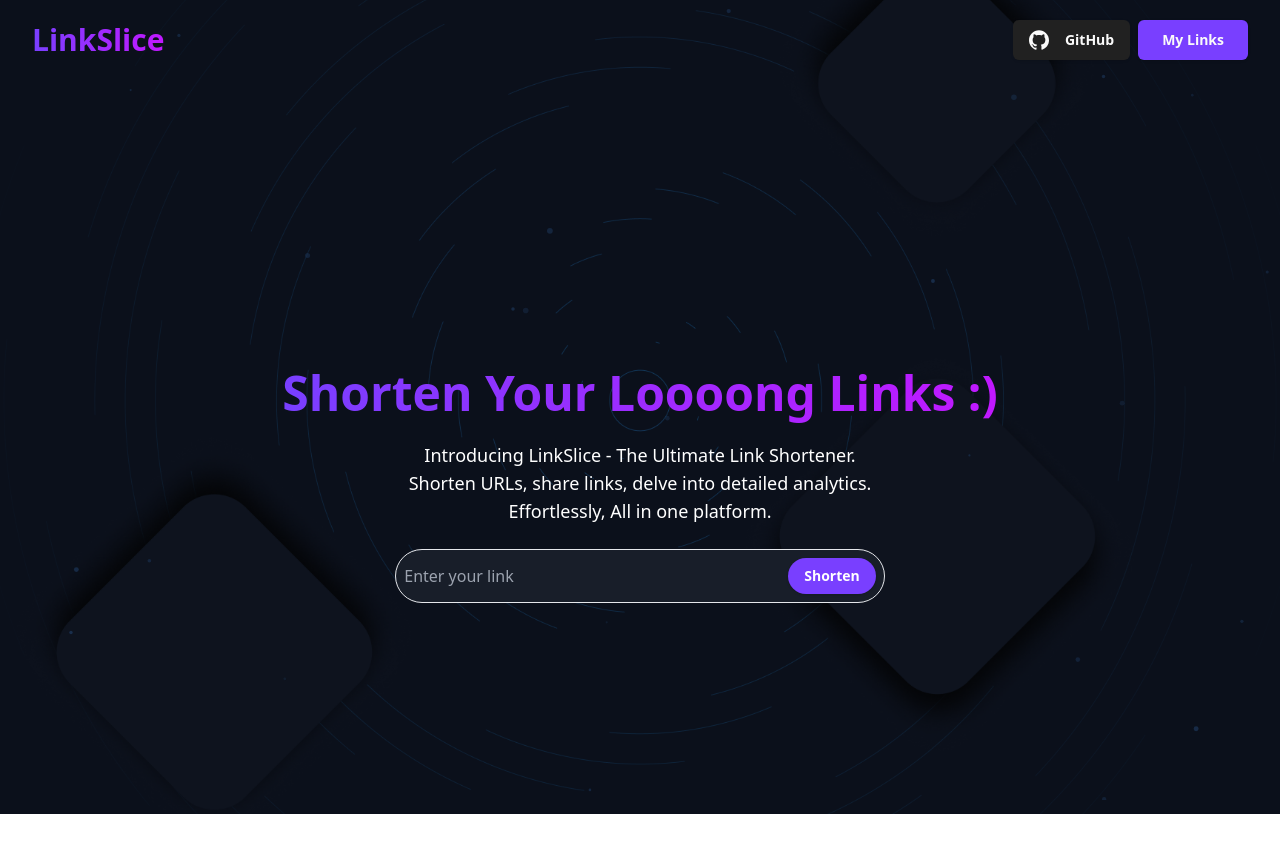
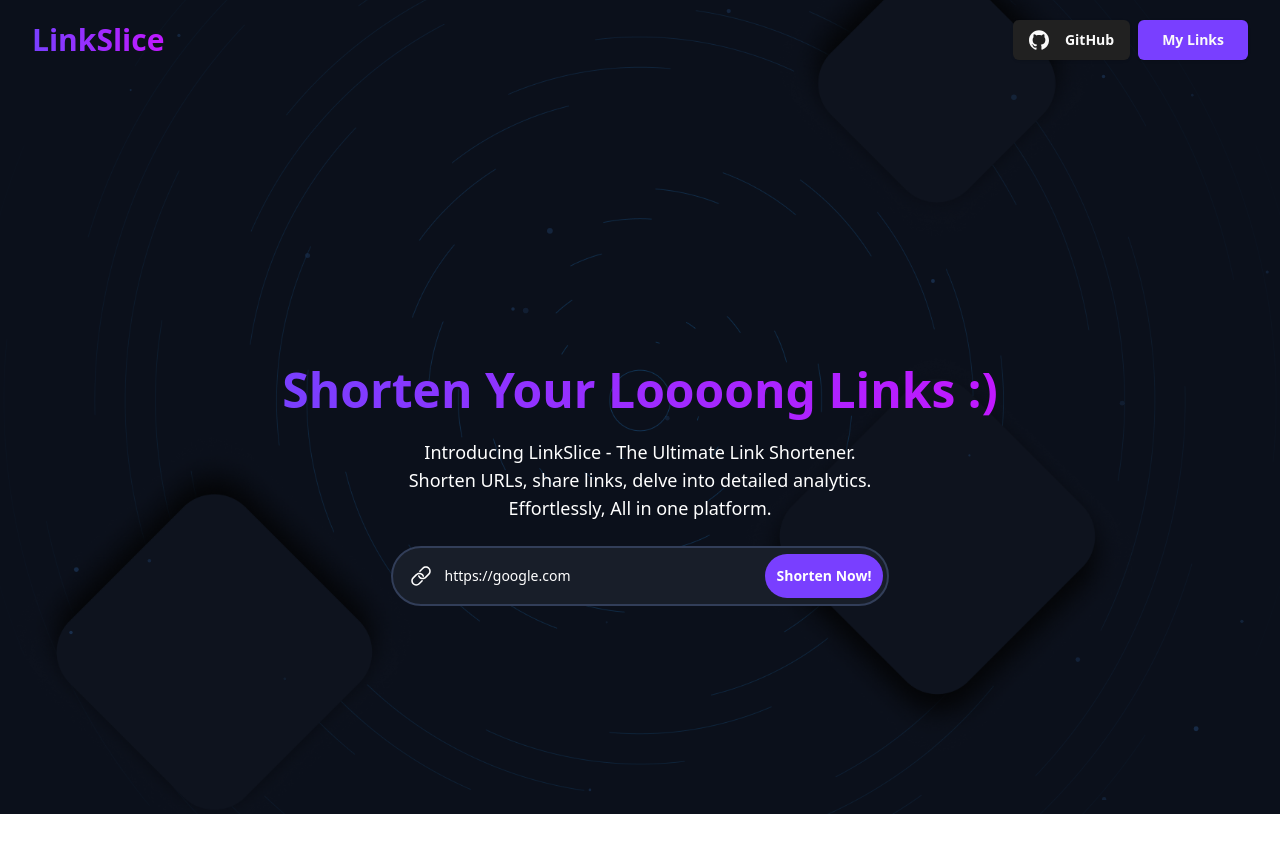
Before and after one commit to SabarishSriram/LinkSlice, a React (Vite) app in the folder client/: page / in a window 1280 px wide. Shown: the top 852 px of the page. Built offline with nearby package versions, Linux system fonts and the light colour scheme.

Commit message:
feat: init zod

```diff
--- a/client/package.json
+++ b/client/package.json
@@ -24,7 +24,8 @@
     "react-icons": "^5.3.0",
     "react-tsparticles": "^2.12.2",
     "tailwind-merge": "^2.5.2",
-    "tailwindcss-animate": "^1.0.7"
+    "tailwindcss-animate": "^1.0.7",
+    "zod": "^3.23.8"
   },
   "devDependencies": {
     "@eslint/js": "^9.9.0",
--- a/client/src/components/Hero.jsx
+++ b/client/src/components/Hero.jsx
@@ -4,19 +4,17 @@ import Shortner from "./Shortner";
 function Hero() {
   return (
     <div>
-        <div className="flex flex-col h-[100vh] items-center justify-center">
-          <h1 className="text-2xl md:text-3xl lg:text-5xl bg-gradient-to-r select-none text-transparent py-3 bg-clip-text from-[#793fff] to-[#c118ff] font-extrabold">
-            Shorten Your Loooong Links :)
-          </h1>
-          <h1 class="text-white mt-3 text-sm mx-3 md:text-md md:text-lg font-light  text-center select-none">
-            Introducing LinkSlice - The Ultimate Link Shortener.
-            <p>
-              Shorten URLs, share links, delve into detailed
-              analytics. <p>Effortlessly, All in one platform. </p>
-            </p>
-          </h1>
-          <Shortner/>
-        </div>
+      <div className="flex flex-col min-h-screen items-center justify-center">
+        <h1 className="text-2xl sm:text-3xl md:text-4xl lg:text-5xl bg-gradient-to-r select-none text-transparent py-3 bg-clip-text from-[#793fff] to-[#c118ff] font-extrabold">
+          Shorten Your Loooong Links :)
+        </h1>
+        <h1 className="text-white mt-3 text-sm mx-3 md:text-md md:text-lg font-light  text-center select-none">
+          <p>Introducing LinkSlice - The Ultimate Link Shortener.</p>
+          <p>Shorten URLs, share links, delve into detailed analytics.</p>
+          <p>Effortlessly, All in one platform. </p>
+        </h1>
+        <Shortner />
+      </div>
     </div>
   );
 }
--- a/client/src/components/ParticleBackground.jsx
+++ b/client/src/components/ParticleBackground.jsx
@@ -14,7 +14,7 @@ const ParticleBackground = () => {
   }, []);
 
   const particlesLoaded = (container) => {
-    console.log(container);
+
   };
 
   const options = useMemo(
--- a/client/src/components/Shortner.jsx
+++ b/client/src/components/Shortner.jsx
@@ -1,15 +1,49 @@
-import React from 'react'
-import { Input } from './ui/input'
-import { Button } from './ui/button'
+import React, { useState } from "react";
+import { Input } from "./ui/input";
+import { Button } from "./ui/button";
+import { Dialog, DialogClose } from "./ui/dialog";
+import { IoIosLink } from "react-icons/io";
+import { z } from "zod";
 
 function Shortner() {
+  const [fullUrl, setfullUrl] = useState("https://google.com");
+
+  const linkSchema = z.object({
+    fullUrl: z.string().url(),
+  });
+  const test = {
+    fullUrl: fullUrl,
+  };
+
+  const handleclick=()=>{
+    try {
+      linkSchema.parse(test);
+      console.log("Valid URL");
+    } catch (error) {
+      console.log("Invalid URL");
+    }
+  }
+
+
   return (
-    <div className='flex mt-6 p-2 bg-[#181E29] items-center justify-center rounded-full border'>
-        <input placeholder='Enter your link' className='w-96 md:w-96 bg-transparent text-white lg:w-96 focus:border-hidden border-none'/>
-        <Button className='bg-[#793fff] text-white rounded-full font-bold'>Shorten</Button>
+    <div className="flex px-1 py-1 focus-within:border-[#793fff]  mt-6 bg-[#181E29] items-center justify-center rounded-full border-[#323E59] border-2">
+      <div className="p-3">
+        <IoIosLink className="text-white text-lg md:text-xl lg:text-2xl" />
+      </div>
 
+      <input
+        onChange={(e) => setfullUrl(e.target.value)}
+        value={fullUrl}
+        placeholder="Enter your link"
+        className="w-44 sm:w-52 md:w-60 bg-transparent focus:outline-none text-white lg:w-80 focus:border-hidden border-none text-sm sm:text-sm md:text-md lg:text-md"
+      />
+      <button
+      onClick={handleclick}
+      className="bg-[#793fff] text-sm md:text-sm px-3 py-3 sm:px-3 sm:py-3 md:px-4 md:py-3 lg:px-3 lg:py-3 text-white rounded-full font-bold">
+        Shorten Now!
+      </button>
     </div>
-  )
+  );
 }
 
-export default Shortner
+export default Shortner;
```
Also changed, not shown: 1 other file (tests, documents, lock files or other folders).
